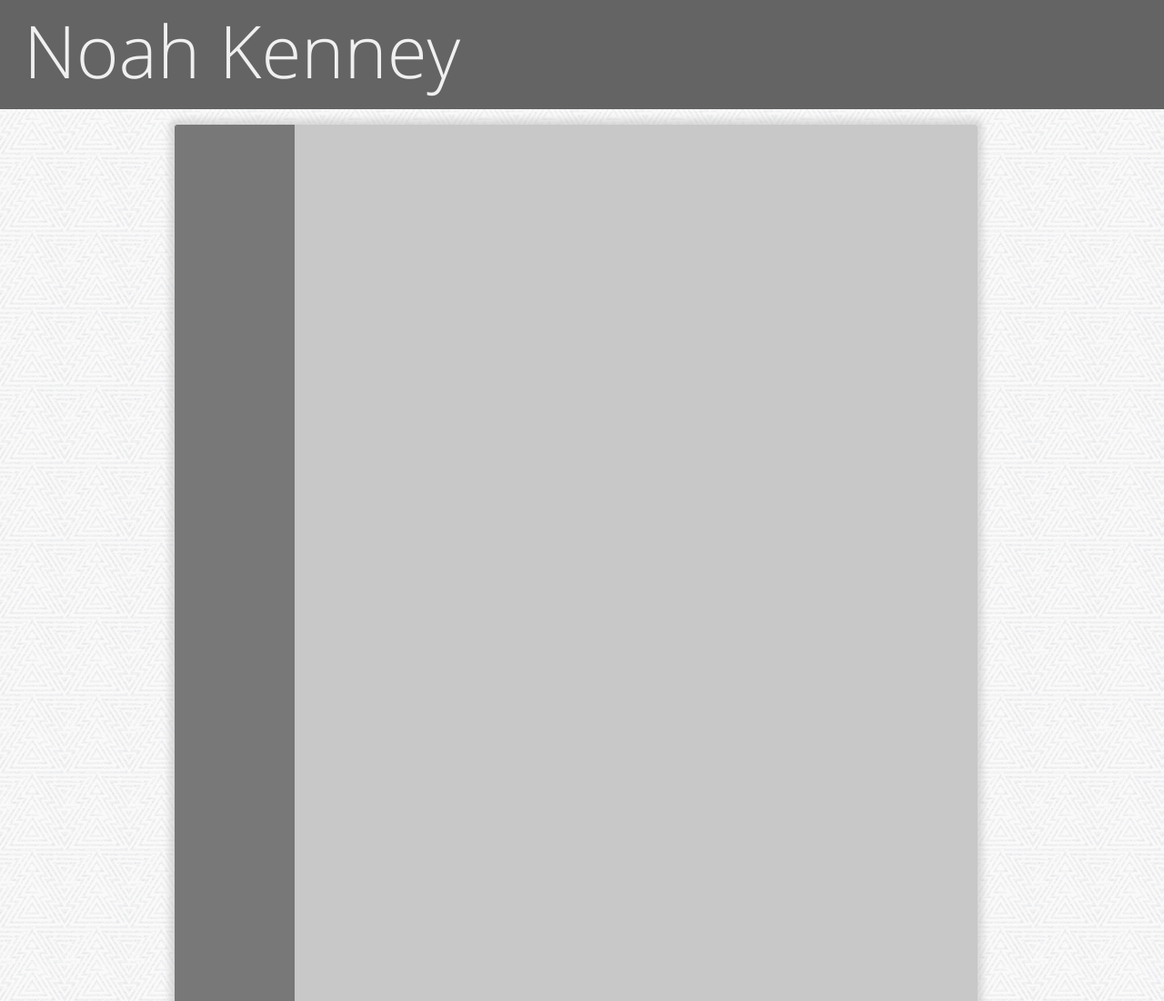
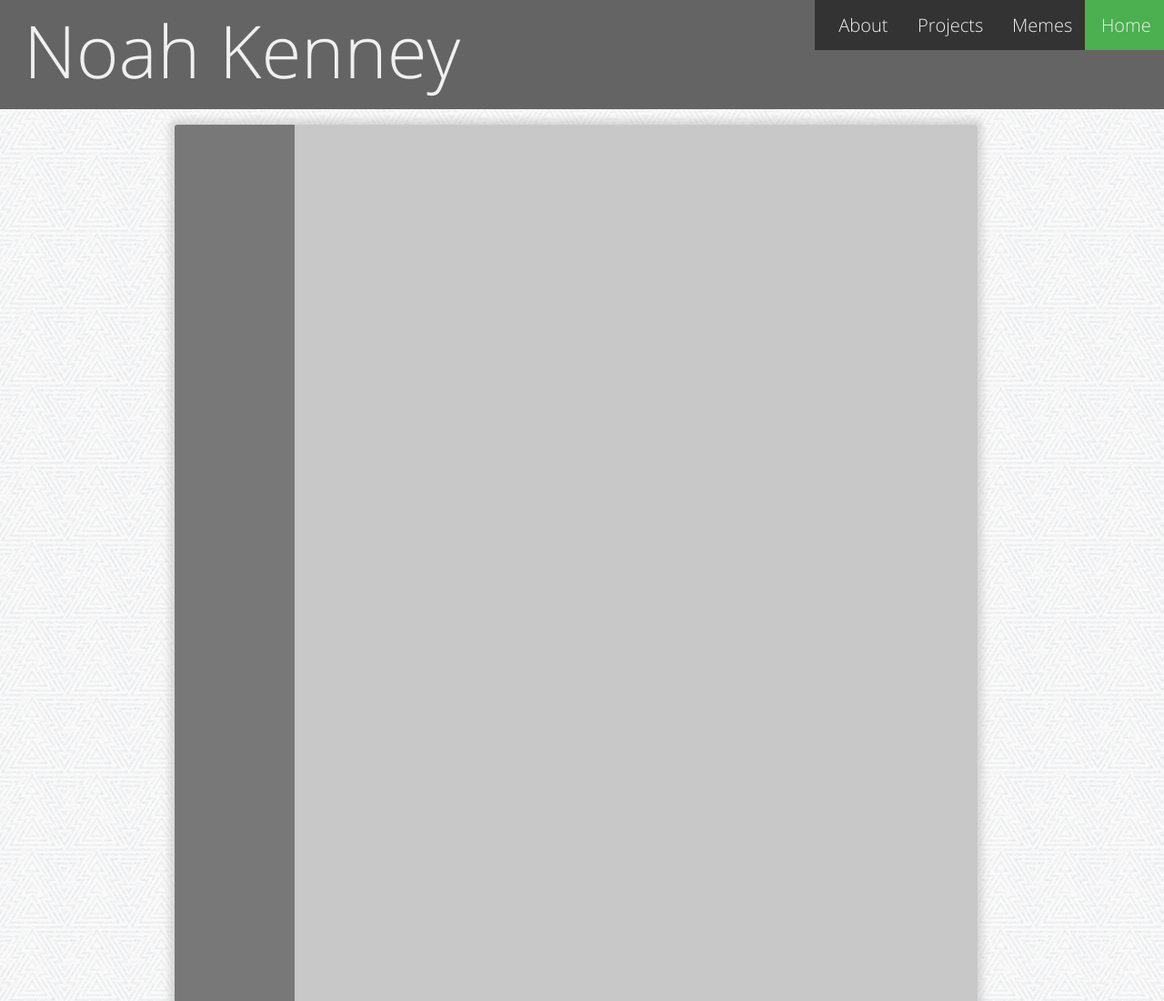
Before and after one commit to puncherbearGames/noahkenney.github.io, a plain HTML site: page index.html in a window 1280 px wide. Shown: the top 1100 px of the page at 91% size. Drawn offline with Linux system fonts and the light colour scheme.

Commit message:
making menu

```diff
--- a/index.html
+++ b/index.html
@@ -9,7 +9,13 @@
 <body>
     <div class="title">
             Noah Kenney
-    </div>
+             <ul>
+                <li><a class="active" href="https://noahkenney.github.io/">Home</a></li>
+                <li><a href="">Memes</a></li>
+                <li><a href="">Projects</a></li>
+                <li><a href="">About</a></li>
+            </ul>
+	</div>
     <div class="info">
         <div class="info1">
             <p>
```
